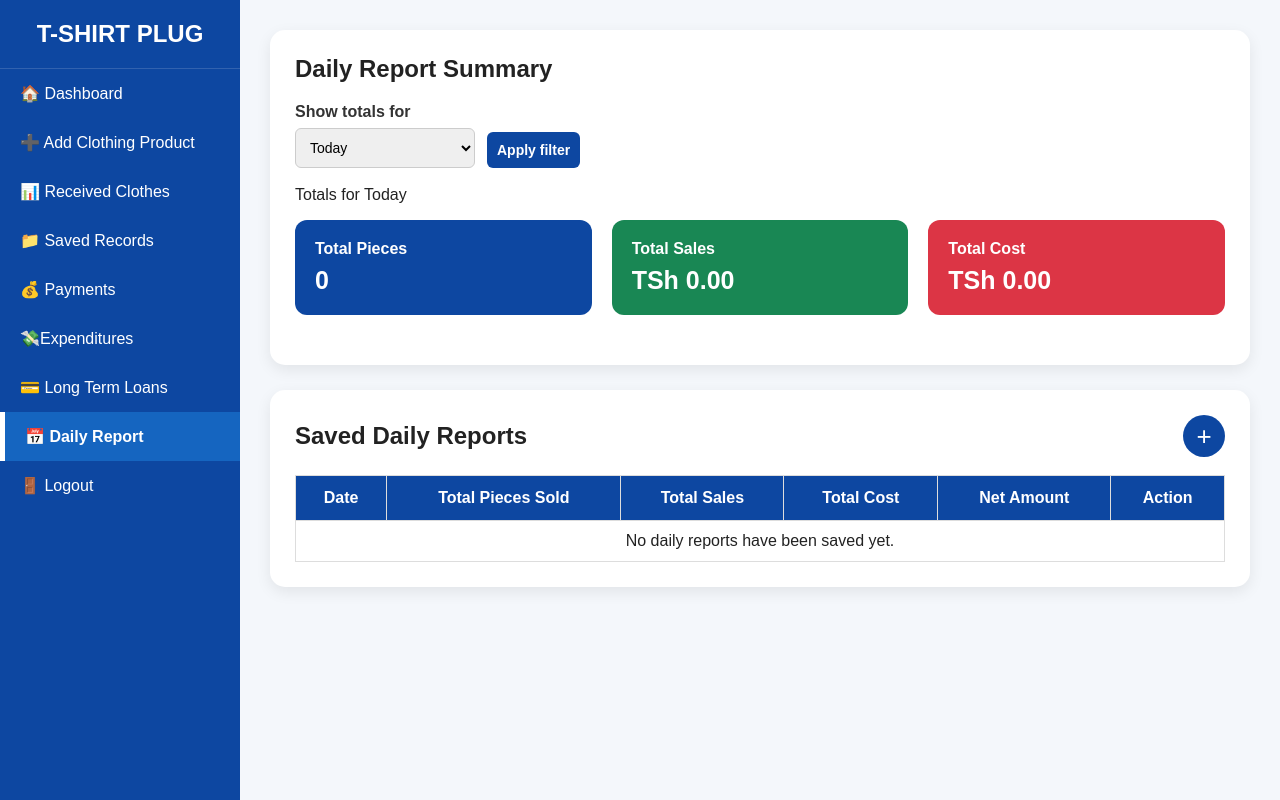
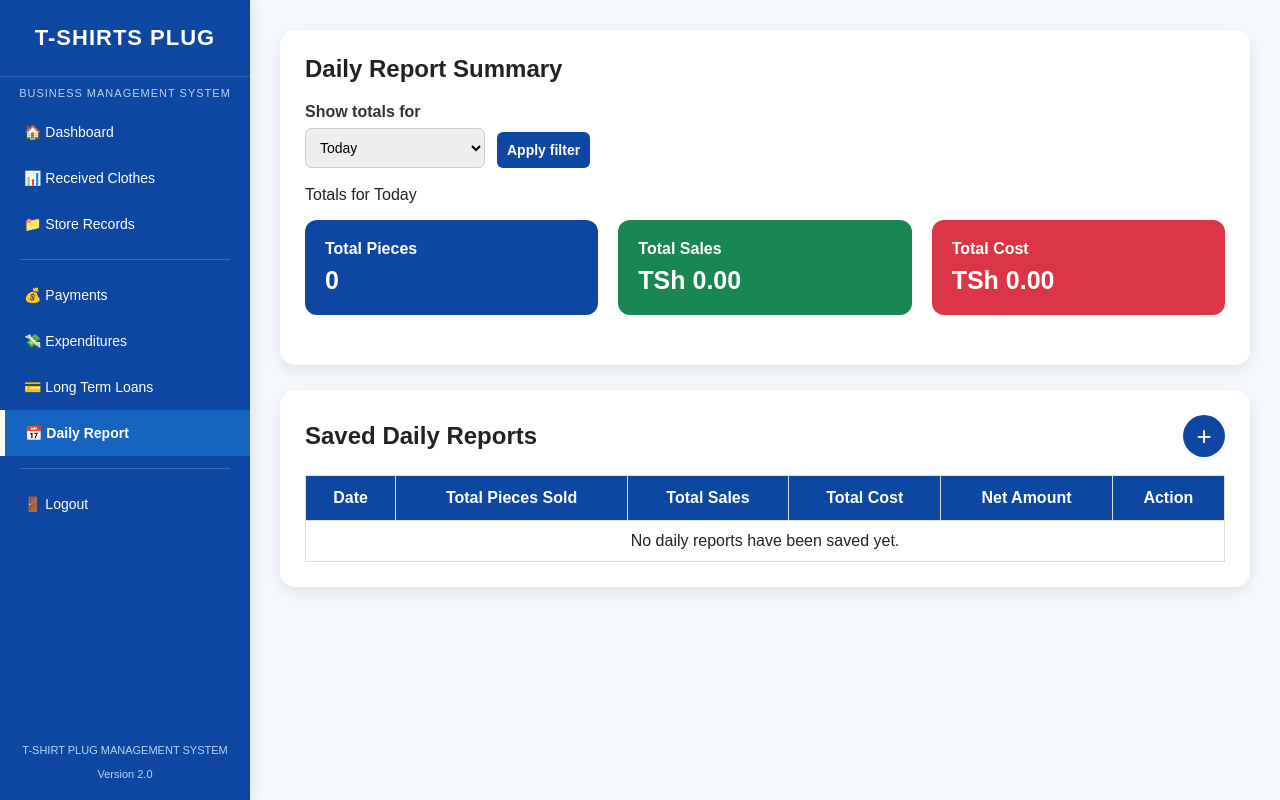
Before and after one commit to lukondomax/tshirt-plug, a PHP site: page /daily_report.php in a window 1280 px wide. Run offline with PHP 8.4, Linux system fonts and the light colour scheme; a user stored in the database is signed in; data that the repository does not hold is empty.

Commit message:
Refactor daily_report.php to include sidebar from separate file and remove inline sidebar code

```diff
--- a/daily_report.php
+++ b/daily_report.php
@@ -1140,68 +1140,15 @@ tbody tr:hover {
 
 </style>
 
+<link rel="stylesheet" href="sidebar.css">
+
 </head>
 
 
 <body>
 
 
-<!-- =====================================================
-     SIDEBAR
-===================================================== -->
-
-<div class="sidebar">
-
-    <h2>
-        T-SHIRT PLUG
-    </h2>
-
-
-    <a href="dashboard.php">
-        🏠 Dashboard
-    </a>
-
-
-    <a href="add_product.php">
-        ➕ Add Clothing Product
-    </a>
-
-
-    <a href="reports.php">
-        📊 Received Clothes
-    </a>
-
-
-    <a href="records.php">
-        📁 Saved Records
-    </a>
-
-
-    <a href="payments.php">
-        💰 Payments
-    </a>
-
- <a href="expenditures.php">
-
-        💸Expenditures
-
-    </a>
-    <a href="long_term_loans.php">
-        💳 Long Term Loans
-    </a>
- <a
-        href="daily_report.php"
-        class="active"
-    >
-        📅 Daily Report
-    </a>
-
-
-    <a href="logout.php">
-        🚪 Logout
-    </a>
-
-</div>
+<?php include "sidebar.php"; ?>
 
 
 <!-- =====================================================
```
